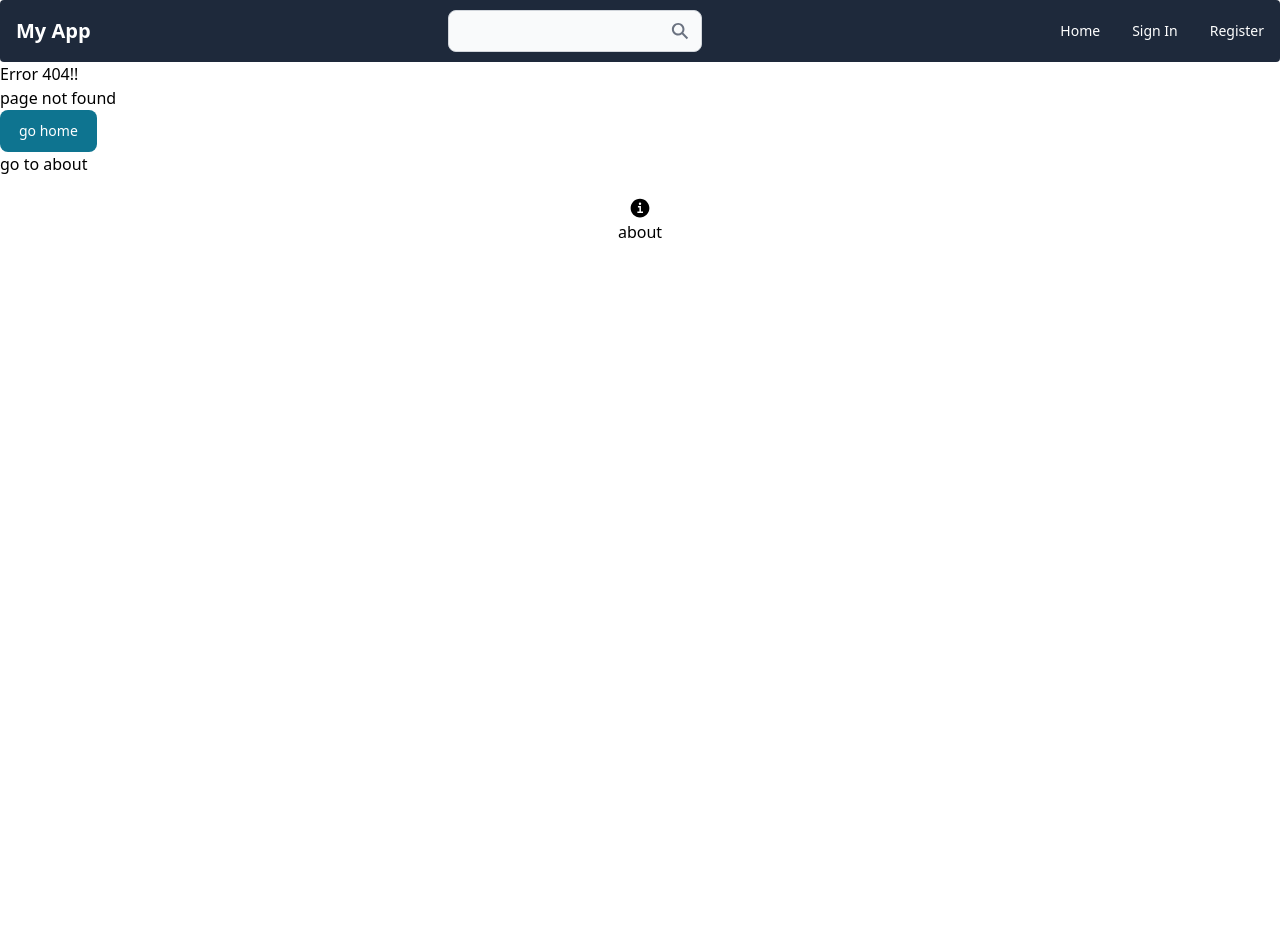
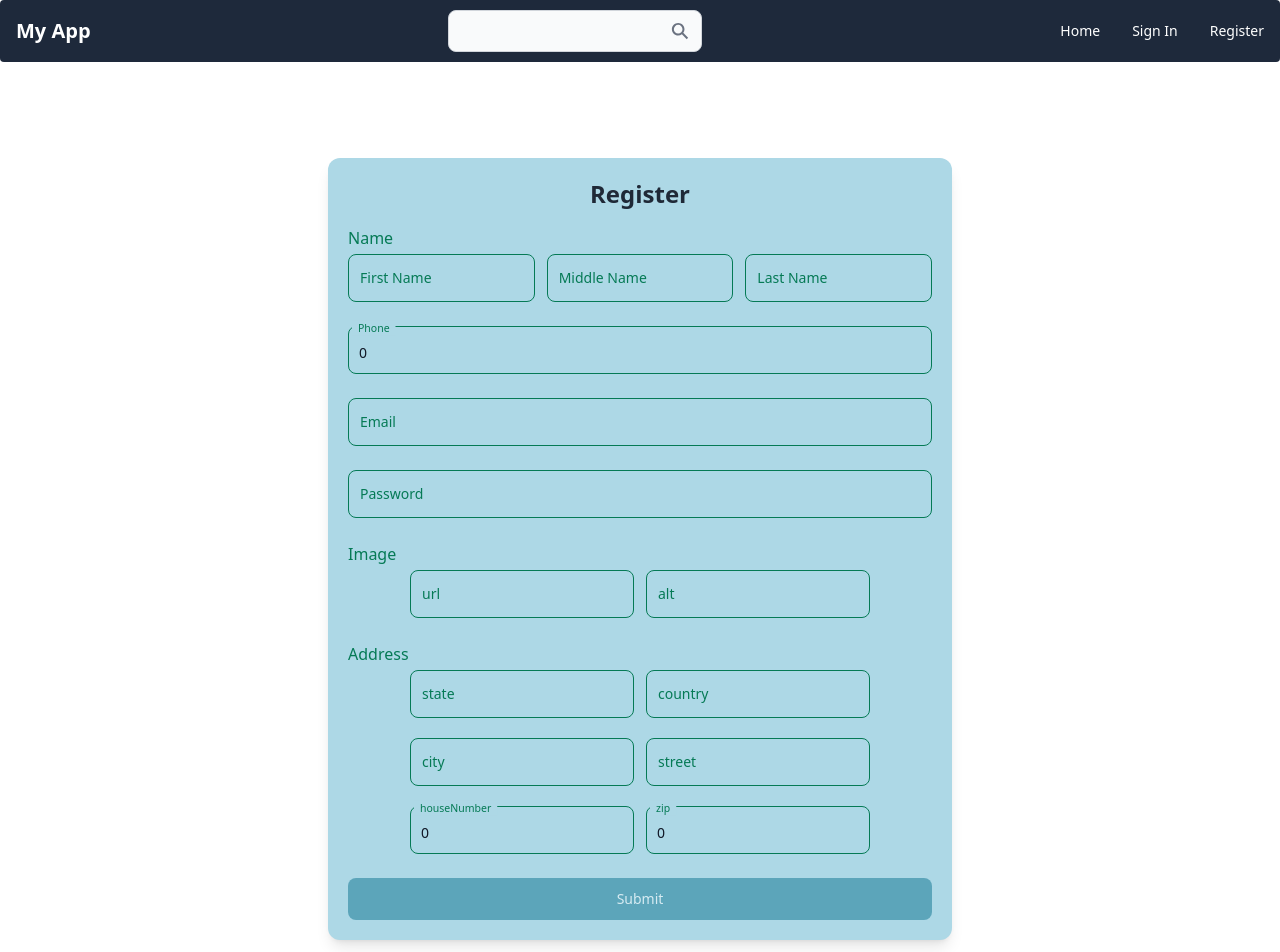
Before and after one commit to yafitb11/react-project, a React (Vite) app: page /edit-profile in a window 1280 px wide. Before the commit this address had no page. Shown: the top 952 px of the page. Before the commit the page ends 800 px from the top, so only its background shows below. Built offline with nearby package versions, Linux system fonts and the light colour scheme.

Commit message:
edit profile

```diff
--- a/src/App.tsx
+++ b/src/App.tsx
@@ -13,6 +13,7 @@ import CreateCard from "./pages/CreateCard";
 import CardDetails from "./pages/CardDetails";
 import ManageUsers from "./pages/ManageUsers";
 import MyCards from "./pages/MyCards";
+import EditProfile from "./pages/EditProfile";
 
 function App() {
   return (
@@ -53,6 +54,10 @@ function App() {
           <ManageUsers />
         </RouteGuard>}></Route>
 
+        <Route path="/edit-profile" element={<EditProfile />}></Route>
+
+
+
 
       </Routes>
 
--- a/src/pages/EditProfile.tsx
+++ b/src/pages/EditProfile.tsx
@@ -0,0 +1,184 @@
+import { joiResolver } from "@hookform/resolvers/joi";
+import { Button, FloatingLabel } from "flowbite-react";
+import { useForm } from "react-hook-form";
+import { registerSchema } from "../validations/register.joi";
+import axios from "axios";
+import { Radio, Label } from 'flowbite-react';
+import { FormData } from "../types/formData";
+import { toast } from "react-toastify";
+import { useNavigate } from "react-router-dom";
+
+export default function EditProfile() {
+    const navigate = useNavigate();
+    const { register, handleSubmit, formState: { errors, isValid },
+    } = useForm<FormData>({
+        defaultValues: {
+            name: {
+                first: "",
+                middle: "",
+                last: ""
+            },
+            phone: 0,
+            email: "",
+            password: "",
+            image: {
+                url: "",
+                alt: ""
+            },
+            address: {
+                state: "",
+                country: "",
+                city: "",
+                street: "",
+                houseNumber: 0,
+                zip: 0,
+            },
+
+        },
+        mode: "onChange",
+        resolver: joiResolver(registerSchema),
+    });
+
+    const submitForm = async (data: FormData) => {
+        console.log(data);
+
+        try {
+            const response = await axios.post(
+                "https://monkfish-app-z9uza.ondigitalocean.app/bcard2/users", data);
+
+            if (response.status === 201) {
+                toast.success("you have registered successfully", { autoClose: 2000, });
+                navigate('/');
+            }
+
+        } catch (error) {
+            console.log("Error registering:", error);
+            toast.error("something went wrong", { autoClose: 2000, });
+        }
+
+    };
+
+
+    return (
+        <main className="flex min-h-screen flex-col items-center justify-center bg-white px-4 py-24 dark:bg-gray-900">
+
+            <form onSubmit={handleSubmit(submitForm)} className="myform w-[50%] ">
+
+                <h1 className="text-2xl font-bold text-gray-800">Register</h1>
+
+                <fieldset className="flex gap-3 justify-center" >
+                    <legend className="mb-1" style={{ color: "#057A55" }}>Name</legend>
+
+                    <FloatingLabel {...register("name.first")} variant="outlined" label="First Name" type="text" color={errors.name?.first ? "error" : "success"} />
+                    {errors.name?.first && (
+                        <p className="text-sm text-red-500">{errors.name.first.message}</p>
+                    )}
+
+                    <FloatingLabel {...register("name.middle")} variant="outlined" label="Middle Name" type="text" color={errors.name?.middle ? "error" : "success"} />
+                    {errors.name?.middle && (
+                        <p className="text-sm text-red-500">{errors.name.middle.message}</p>
+                    )}
+
+                    <FloatingLabel {...register("name.last")} variant="outlined" label="Last Name"
+                        type="text" color={errors.name?.last ? "error" : "success"} />
+                    {errors.name?.last && (
+                        <p className="text-sm text-red-500">{errors.name.last.message}</p>
+                    )}
+
+                </fieldset>
+
+
+                <FloatingLabel  {...register("phone")} variant="outlined" label="Phone"
+                    type="number" color={errors.phone ? "error" : "success"}
+                />
+                {errors.phone && (
+                    <p className="text-sm text-red-500">{errors.phone.message}</p>
+                )}
+
+                <FloatingLabel  {...register("email")} variant="outlined" label="Email"
+                    type="email" color={errors.email ? "error" : "success"} />
+                {errors.email && (
+                    <p className="text-sm text-red-500">{errors.email.message}</p>
+                )}
+
+                <FloatingLabel {...register("password")} variant="outlined" label="Password"
+                    type="password" color={errors.password ? "error" : "success"} />
+                {errors.password && (
+                    <p className="text-sm text-red-500">{errors.password.message}</p>
+                )}
+
+
+                <fieldset className="flex gap-3 justify-center">
+                    <legend className="mb-1" style={{ color: "#057A55" }}>Image</legend>
+
+                    <FloatingLabel {...register("image.url")} variant="outlined" label="url"
+                        type="text" color={errors.image?.url ? "error" : "success"} />
+                    {errors.image?.url && (
+                        <p className="text-sm text-red-500">{errors.image.url.message}</p>
+                    )}
+
+
+                    <FloatingLabel  {...register("image.alt")} variant="outlined" label="alt"
+                        type="text" color={errors.image?.alt ? "error" : "success"} />
+                    {errors.image?.alt && (
+                        <p className="text-sm text-red-500">{errors.image.alt.message}</p>
+                    )}
+
+                </fieldset>
+
+
+
+                <fieldset className="flex gap-3 flex-wrap justify-center">
+                    <legend className="mb-1" style={{ color: "#057A55" }}>Address</legend>
+
+                    <FloatingLabel   {...register("address.state")} variant="outlined" label="state"
+                        type="text" color={errors.address?.state ? "error" : "success"} />
+                    {errors.address?.state && (
+                        <p className="text-sm text-red-500">{errors.address.state.message}</p>
+                    )}
+
+
+                    <FloatingLabel {...register("address.country")} variant="outlined" label="country"
+                        type="text" color={errors.address?.country ? "error" : "success"} />
+                    {errors.address?.country && (
+                        <p className="text-sm text-red-500">{errors.address.country.message}</p>
+                    )}
+
+
+                    <FloatingLabel  {...register("address.city")} variant="outlined" label="city"
+                        type="text" color={errors.address?.city ? "error" : "success"}
+                    />
+                    {errors.address?.city && (
+                        <p className="text-sm text-red-500">{errors.address.city.message}</p>
+                    )}
+
+
+                    <FloatingLabel   {...register("address.street")} variant="outlined" label="street"
+                        type="text" color={errors.address?.street ? "error" : "success"} />
+                    {errors.address?.street && (
+                        <p className="text-sm text-red-500">{errors.address.street.message}</p>
+                    )}
+
+
+                    <FloatingLabel {...register("address.houseNumber")} variant="outlined" label="houseNumber" type="text"
+                        color={errors.address?.houseNumber ? "error" : "success"} />
+                    {errors.address?.houseNumber && (
+                        <p className="text-sm text-red-500">{errors.address.houseNumber.message}</p>
+                    )}
+
+
+                    <FloatingLabel {...register("address.zip")} variant="outlined" label="zip"
+                        type="text" color={errors.address?.zip ? "error" : "success"} />
+                    {errors.address?.zip && (
+                        <p className="text-sm text-red-500">{errors.address.zip.message}</p>
+                    )}
+
+                </fieldset>
+
+
+                <Button type="submit" className="w-full" disabled={!isValid}>
+                    Submit
+                </Button>
+            </form>
+        </main>);
+}
--- a/src/pages/profile.tsx
+++ b/src/pages/profile.tsx
@@ -1,8 +1,12 @@
 import { Button, Card } from "flowbite-react";
 import useAuth from "../hooks/useAuth";
+import { useNavigate } from "react-router-dom";
 
 const Profile = () => {
     const { user } = useAuth();
+    const navigate = useNavigate();
+
+    const moveToEditProfilePage = () => { navigate('/edit-profile'); }
 
     return (
         <div className="flex min-h-screen flex-col items-center justify-start gap-2">
@@ -19,7 +23,7 @@ const Profile = () => {
 
             </Card>}
 
-            <Button>Edit your details</Button>
+            <Button onClick={moveToEditProfilePage}>Edit your details</Button>
         </div>
     );
 };
--- a/src/pages/register.tsx
+++ b/src/pages/register.tsx
@@ -40,7 +40,6 @@ export default function Register() {
     });
 
     const submitForm = async (data: FormData) => {
-        console.log(data);
 
         try {
             const response = await axios.post(
```
